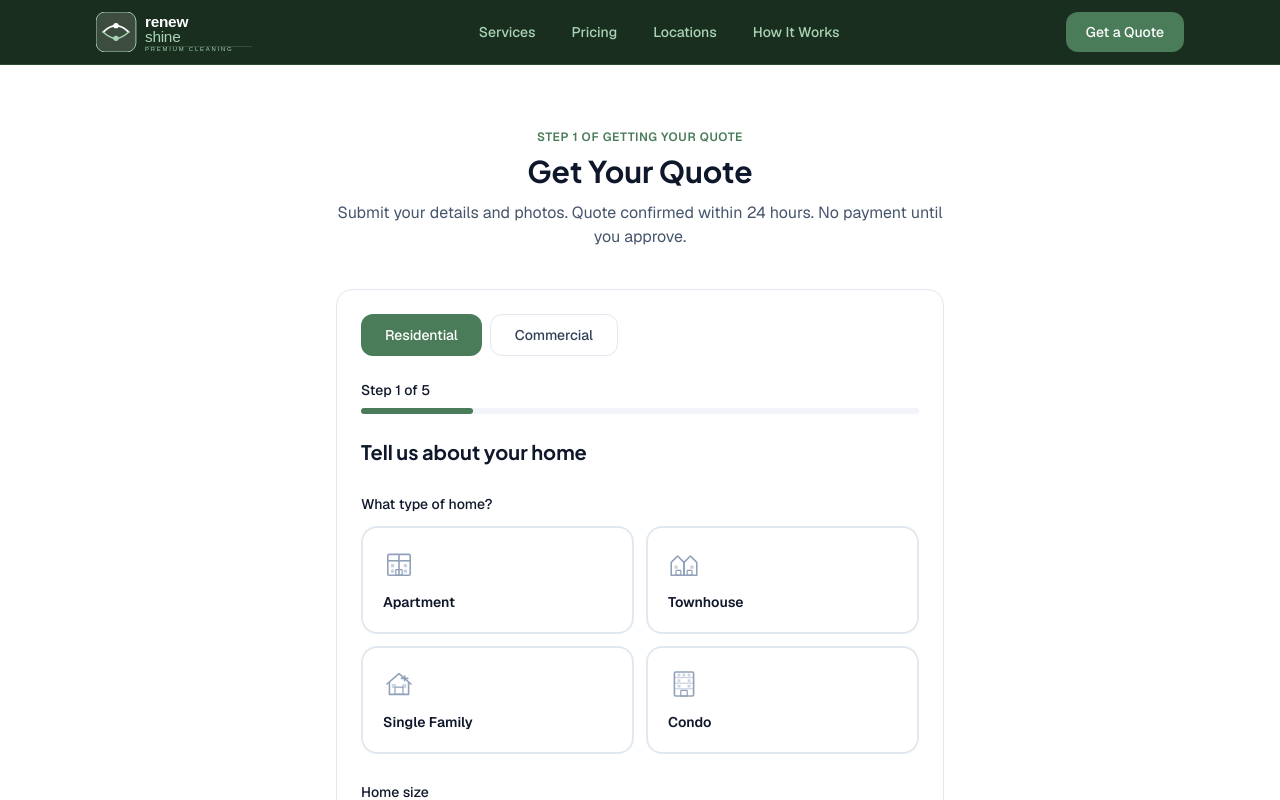
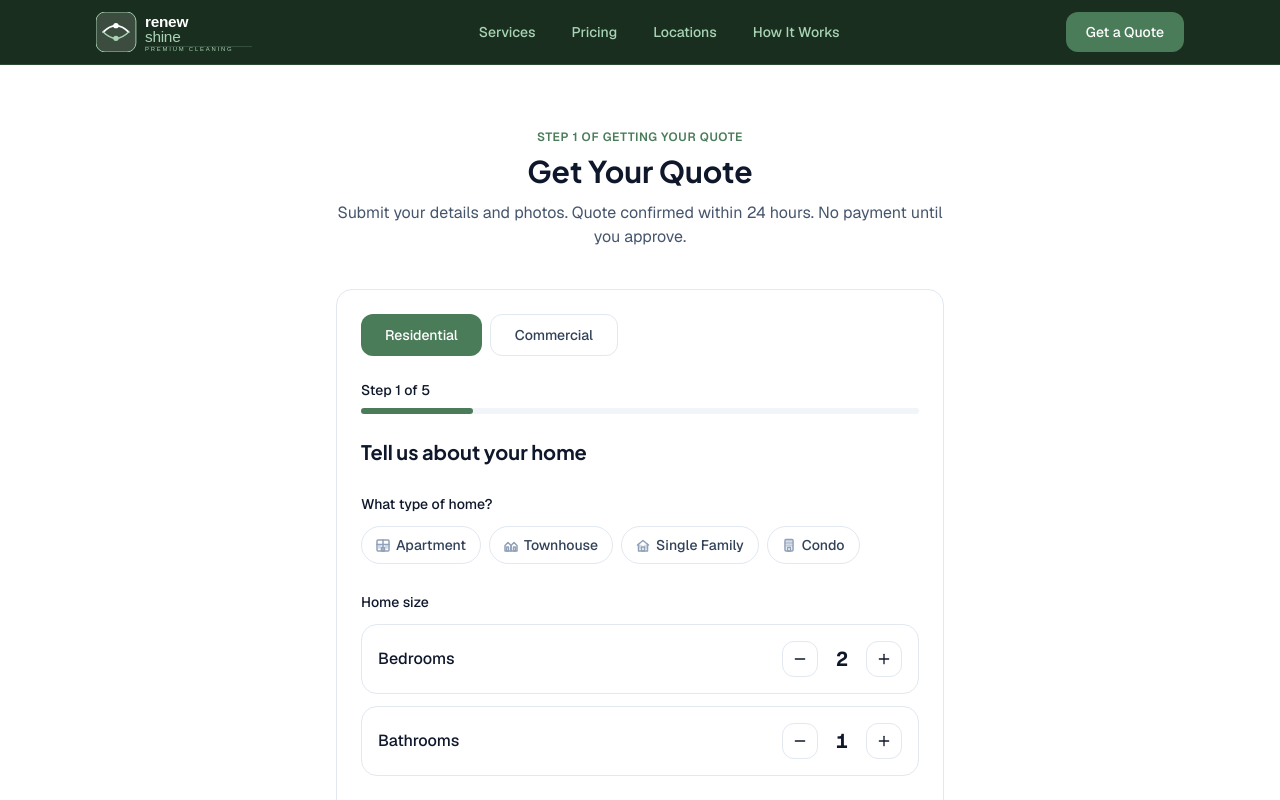
Before and after one commit to gracebotly/renewshine-app, a Next.js app: page /booking in a window 1280 px wide. Shown: the top 800 px of the page. Built offline with nearby package versions, Linux system fonts and the light colour scheme.

Commit message:
Update booking step-one home chips and sync homepage pricing lists

```diff
--- a/src/components/booking/BookingForm.tsx
+++ b/src/components/booking/BookingForm.tsx
@@ -360,77 +360,67 @@ export function BookingForm() {
             <div className="space-y-7">
               <h2 className="font-display text-xl font-bold text-slate-900">Tell us about your home</h2>
 
-              {/* ── Housing type tiles ── */}
+              {/* ── Home type chips ── */}
               <div className="space-y-3">
                 <p className="text-sm font-medium text-slate-900">What type of home?</p>
-                <div className="grid grid-cols-2 gap-3">
+                <div className="flex flex-wrap gap-2">
                   {([
                     {
-                      id: 'apartment',
+                      id: 'apartment' as const,
                       label: 'Apartment',
                       icon: (
-                        <svg viewBox="0 0 40 40" fill="none" xmlns="http://www.w3.org/2000/svg" className="h-8 w-8">
-                          <rect x="6" y="8" width="28" height="26" rx="1.5" stroke="currentColor" strokeWidth="2" strokeLinejoin="round"/>
-                          <line x1="6" y1="16" x2="34" y2="16" stroke="currentColor" strokeWidth="2"/>
-                          <line x1="20" y1="8" x2="20" y2="34" stroke="currentColor" strokeWidth="2"/>
-                          <rect x="10" y="20" width="4" height="4" rx="0.5" fill="currentColor" opacity="0.5"/>
-                          <rect x="10" y="27" width="4" height="4" rx="0.5" fill="currentColor" opacity="0.5"/>
-                          <rect x="26" y="20" width="4" height="4" rx="0.5" fill="currentColor" opacity="0.5"/>
-                          <rect x="26" y="27" width="4" height="4" rx="0.5" fill="currentColor" opacity="0.5"/>
-                          <rect x="16" y="27" width="8" height="7" rx="0.5" stroke="currentColor" strokeWidth="1.5"/>
+                        <svg width="14" height="14" viewBox="0 0 14 14" fill="none" stroke="currentColor" strokeWidth="1.5" strokeLinecap="round" strokeLinejoin="round">
+                          <rect x="1" y="2" width="12" height="11" rx="1"/>
+                          <line x1="1" y1="6.5" x2="13" y2="6.5"/>
+                          <line x1="7" y1="2" x2="7" y2="13"/>
+                          <rect x="2.5" y="8" width="2" height="2" rx="0.3" fill="currentColor" opacity="0.4"/>
+                          <rect x="9.5" y="8" width="2" height="2" rx="0.3" fill="currentColor" opacity="0.4"/>
+                          <rect x="5.5" y="9.5" width="3" height="3.5" rx="0.3"/>
                         </svg>
                       ),
                     },
                     {
-                      id: 'townhouse',
+                      id: 'townhouse' as const,
                       label: 'Townhouse',
                       icon: (
-                        <svg viewBox="0 0 40 40" fill="none" xmlns="http://www.w3.org/2000/svg" className="h-8 w-8">
-                          <path d="M4 18L12 10L20 18V34H4V18Z" stroke="currentColor" strokeWidth="2" strokeLinejoin="round"/>
-                          <path d="M20 18L28 10L36 18V34H20V18Z" stroke="currentColor" strokeWidth="2" strokeLinejoin="round"/>
-                          <rect x="8" y="22" width="4" height="4" rx="0.5" fill="currentColor" opacity="0.5"/>
-                          <rect x="28" y="22" width="4" height="4" rx="0.5" fill="currentColor" opacity="0.5"/>
-                          <rect x="10" y="28" width="6" height="6" rx="0.5" stroke="currentColor" strokeWidth="1.5"/>
-                          <rect x="24" y="28" width="6" height="6" rx="0.5" stroke="currentColor" strokeWidth="1.5"/>
+                        <svg width="14" height="14" viewBox="0 0 14 14" fill="none" stroke="currentColor" strokeWidth="1.5" strokeLinecap="round" strokeLinejoin="round">
+                          <path d="M1 7.5L4 4.5L7 7.5V13H1V7.5Z"/>
+                          <path d="M7 7.5L10 4.5L13 7.5V13H7V7.5Z"/>
+                          <rect x="2.5" y="9" width="2" height="4" rx="0.3"/>
+                          <rect x="9.5" y="9" width="2" height="4" rx="0.3"/>
                         </svg>
                       ),
                     },
                     {
-                      id: 'single_family',
+                      id: 'single_family' as const,
                       label: 'Single Family',
                       icon: (
-                        <svg viewBox="0 0 40 40" fill="none" xmlns="http://www.w3.org/2000/svg" className="h-8 w-8">
-                          <path d="M5 20L20 7L35 20" stroke="currentColor" strokeWidth="2" strokeLinecap="round" strokeLinejoin="round"/>
-                          <path d="M8 17.5V33H32V17.5" stroke="currentColor" strokeWidth="2" strokeLinejoin="round"/>
-                          <rect x="15" y="24" width="10" height="9" rx="0.5" stroke="currentColor" strokeWidth="1.5"/>
-                          <rect x="11" y="20" width="5" height="5" rx="0.5" fill="currentColor" opacity="0.45"/>
-                          <rect x="24" y="20" width="5" height="5" rx="0.5" fill="currentColor" opacity="0.45"/>
-                          <line x1="27" y1="10" x2="27" y2="16" stroke="currentColor" strokeWidth="2" strokeLinecap="round"/>
-                          <line x1="23" y1="13" x2="31" y2="13" stroke="currentColor" strokeWidth="2" strokeLinecap="round"/>
+                        <svg width="14" height="14" viewBox="0 0 14 14" fill="none" stroke="currentColor" strokeWidth="1.5" strokeLinecap="round" strokeLinejoin="round">
+                          <path d="M1.5 7L7 2.5L12.5 7"/>
+                          <path d="M2.5 6.2V13H11.5V6.2"/>
+                          <rect x="5.5" y="9" width="3" height="4" rx="0.3"/>
+                          <rect x="3" y="7.5" width="2.5" height="2.5" rx="0.3" fill="currentColor" opacity="0.35"/>
+                          <rect x="8.5" y="7.5" width="2.5" height="2.5" rx="0.3" fill="currentColor" opacity="0.35"/>
                         </svg>
                       ),
                     },
                     {
-                      id: 'condo',
+                      id: 'condo' as const,
                       label: 'Condo',
                       icon: (
-                        <svg viewBox="0 0 40 40" fill="none" xmlns="http://www.w3.org/2000/svg" className="h-8 w-8">
-                          <rect x="8" y="5" width="24" height="30" rx="1.5" stroke="currentColor" strokeWidth="2" strokeLinejoin="round"/>
-                          <line x1="8" y1="12" x2="32" y2="12" stroke="currentColor" strokeWidth="1.5" opacity="0.5"/>
-                          <line x1="8" y1="19" x2="32" y2="19" stroke="currentColor" strokeWidth="1.5" opacity="0.5"/>
-                          <line x1="8" y1="26" x2="32" y2="26" stroke="currentColor" strokeWidth="1.5" opacity="0.5"/>
-                          <rect x="12" y="7" width="3.5" height="3.5" rx="0.5" fill="currentColor" opacity="0.45"/>
-                          <rect x="18" y="7" width="3.5" height="3.5" rx="0.5" fill="currentColor" opacity="0.45"/>
-                          <rect x="24.5" y="7" width="3.5" height="3.5" rx="0.5" fill="currentColor" opacity="0.45"/>
-                          <rect x="12" y="14" width="3.5" height="3.5" rx="0.5" fill="currentColor" opacity="0.45"/>
-                          <rect x="24.5" y="14" width="3.5" height="3.5" rx="0.5" fill="currentColor" opacity="0.45"/>
-                          <rect x="12" y="21" width="3.5" height="3.5" rx="0.5" fill="currentColor" opacity="0.45"/>
-                          <rect x="24.5" y="21" width="3.5" height="3.5" rx="0.5" fill="currentColor" opacity="0.45"/>
-                          <rect x="16" y="28" width="8" height="7" rx="0.5" stroke="currentColor" strokeWidth="1.5"/>
+                        <svg width="14" height="14" viewBox="0 0 14 14" fill="none" stroke="currentColor" strokeWidth="1.5" strokeLinecap="round" strokeLinejoin="round">
+                          <rect x="3" y="1.5" width="8" height="11.5" rx="1"/>
+                          <line x1="3" y1="5" x2="11" y2="5" strokeOpacity="0.4"/>
+                          <line x1="3" y1="8" x2="11" y2="8" strokeOpacity="0.4"/>
+                          <rect x="4.5" y="2.5" width="2" height="2" rx="0.3" fill="currentColor" opacity="0.35"/>
+                          <rect x="7.5" y="2.5" width="2" height="2" rx="0.3" fill="currentColor" opacity="0.35"/>
+                          <rect x="4.5" y="5.5" width="2" height="2" rx="0.3" fill="currentColor" opacity="0.35"/>
+                          <rect x="7.5" y="5.5" width="2" height="2" rx="0.3" fill="currentColor" opacity="0.35"/>
+                          <rect x="5.5" y="9.5" width="3" height="3.5" rx="0.3"/>
                         </svg>
                       ),
                     },
-                  ] as const).map((option) => {
+                  ]).map((option) => {
                     const isSelected = resHomeType === option.id
                     return (
                       <button
@@ -438,34 +428,16 @@ export function BookingForm() {
                         type="button"
                         onClick={() => setResHomeType(option.id)}
                         className={cn(
-                          'group relative cursor-pointer rounded-2xl border-2 p-5 text-left transition-all duration-200',
+                          'inline-flex cursor-pointer items-center gap-1.5 rounded-full border px-3.5 py-2 text-sm font-medium transition-all duration-150',
                           isSelected
-                            ? 'border-(--color-brand) bg-(--color-brand-muted)/40 shadow-sm'
-                            : 'border-slate-200 bg-white hover:border-slate-300 hover:bg-slate-50'
+                            ? 'border-(--color-brand) bg-(--color-brand) text-white'
+                            : 'border-slate-200 bg-white text-slate-700 hover:border-slate-300 hover:bg-slate-50'
                         )}
                       >
-                        {/* Selected checkmark */}
-                        {isSelected ? (
-                          <div className="absolute right-3 top-3 flex h-5 w-5 items-center justify-center rounded-full bg-(--color-brand)">
-                            <svg viewBox="0 0 12 12" fill="none" className="h-3 w-3">
-                              <path d="M2 6L5 9L10 3" stroke="white" strokeWidth="1.8" strokeLinecap="round" strokeLinejoin="round"/>
-                            </svg>
-                          </div>
-                        ) : null}
-                        {/* Icon */}
-                        <div className={cn(
-                          'mb-3 transition-colors duration-200',
-                          isSelected ? 'text-(--color-brand)' : 'text-slate-400 group-hover:text-slate-600'
-                        )}>
+                        <span className={isSelected ? 'text-white' : 'text-slate-400'}>
                           {option.icon}
-                        </div>
-                        {/* Label */}
-                        <p className={cn(
-                          'text-sm font-semibold transition-colors duration-200',
-                          isSelected ? 'text-(--color-brand)' : 'text-slate-900'
-                        )}>
-                          {option.label}
-                        </p>
+                        </span>
+                        {option.label}
                       </button>
                     )
                   })}
@@ -508,15 +480,15 @@ export function BookingForm() {
               </div>
 
               {/* ── Parking notes (optional) ── */}
-              <div className="space-y-2">
+              <div>
                 <label className="block space-y-1.5">
                   <div>
-                    <p className="text-sm font-medium text-slate-900">Parking instructions (optional)</p>
+                    <p className="text-sm font-medium text-slate-900">Parking instructions</p>
                     <p className="text-xs text-slate-500">Optional — let us know if there&apos;s anything to be aware of</p>
                   </div>
                   <textarea
-                    className="flex min-h-[80px] w-full rounded-lg border border-slate-200 bg-white px-3 py-2 text-sm text-slate-900 placeholder:text-slate-400 transition-colors duration-200 hover:border-slate-300 focus:border-transparent focus:outline-none focus:ring-2 focus:ring-(--color-brand) focus:ring-offset-0"
-                    placeholder="e.g. Street parking on Oak Ave, use visitor spot #4, buzzer code is 214..."
+                    className="flex min-h-[72px] w-full rounded-lg border border-slate-200 bg-white px-3 py-2 text-sm text-slate-900 placeholder:text-slate-400 transition-colors duration-200 hover:border-slate-300 focus:border-transparent focus:outline-none focus:ring-2 focus:ring-(--color-brand) focus:ring-offset-0"
+                    placeholder="e.g. Street parking on Oak Ave, visitor spot #4, buzzer code 214..."
                     value={resNotes}
                     onChange={(e) => setResNotes(e.target.value)}
                   />
```
Also changed, not shown: src/app/page.tsx (+25 -17 lines).
